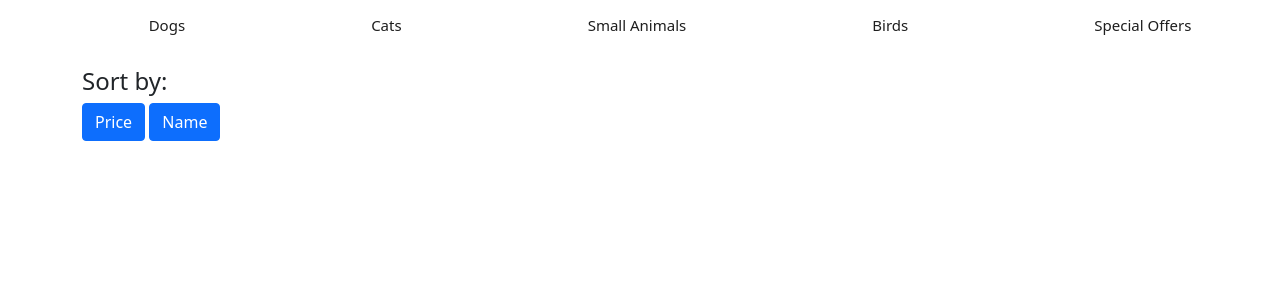
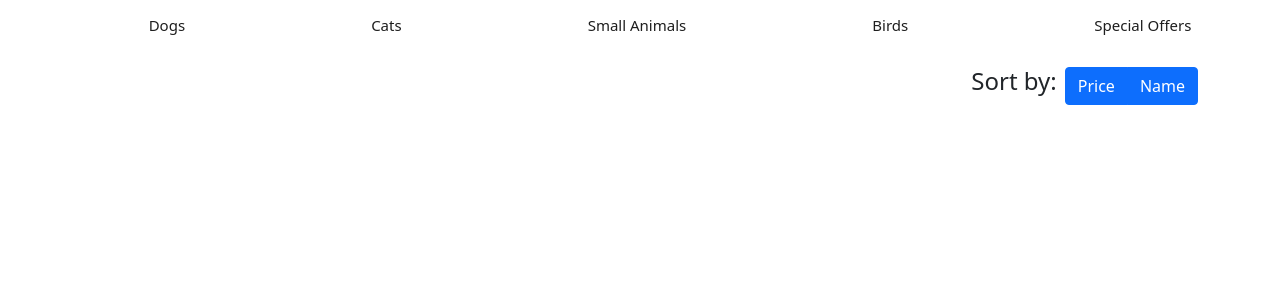
Before and after one commit to jeffyelson/e-commerce-pydevs, a Flask app: page /dogs in a window 1280 px wide. Shown: the part 62-362 px from the top of the page. Run offline with Flask 3, Linux system fonts and the light colour scheme; data that the repository does not hold is empty; some libraries are stand-ins or nearby versions.

Commit message:
changed sorting visual

```diff
--- a/website/templates/home_buyer1.html
+++ b/website/templates/home_buyer1.html
@@ -7,9 +7,13 @@
 <div class="container">
     <div class="row">
         <div class="col-md-12">
-            <h4>Sort by:</h4>
-            <a href="/sort/price" class="btn btn-primary">Price</a>
-            <a href="/sort/name" class="btn btn-primary">Name</a>
+            <div class="d-flex justify-content-end align-items-center mb-3">
+                <h4 class="mr-2">Sort by:</h4>
+                <div class="btn-group" role="group">
+                    <a href="/sort/price" class="btn btn-primary">Price</a>
+                    <a href="/sort/name" class="btn btn-primary">Name</a>
+                </div>
+            </div>
         </div>
     </div>
 
```
